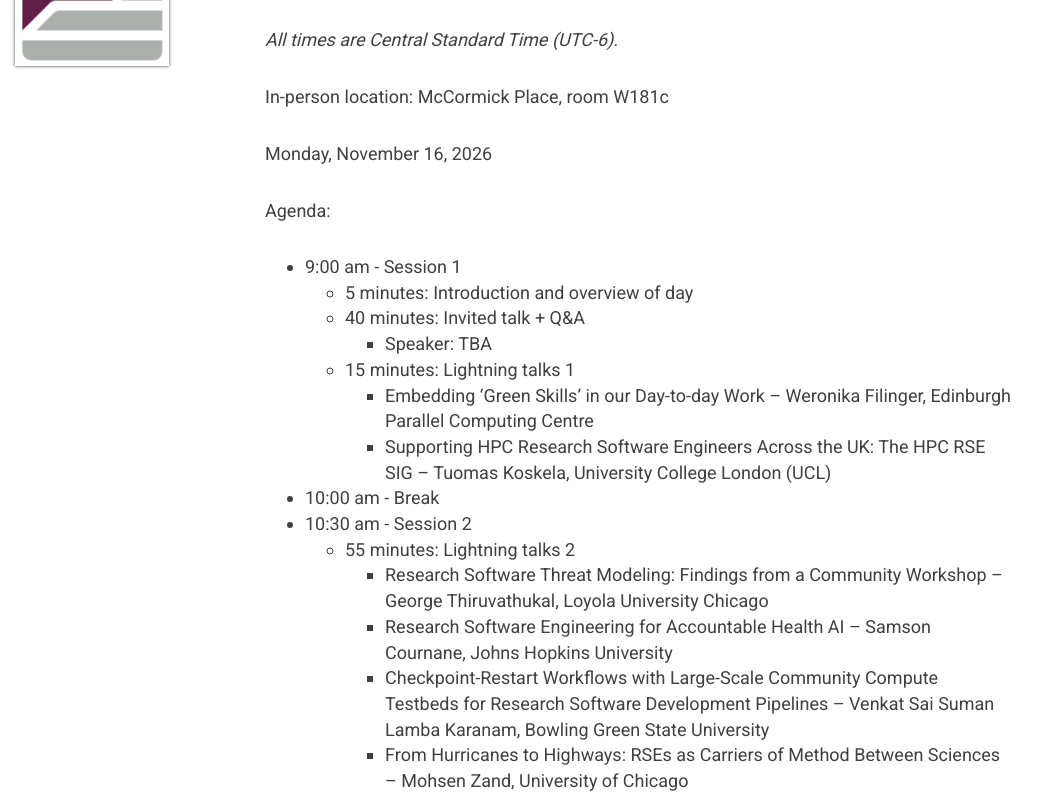
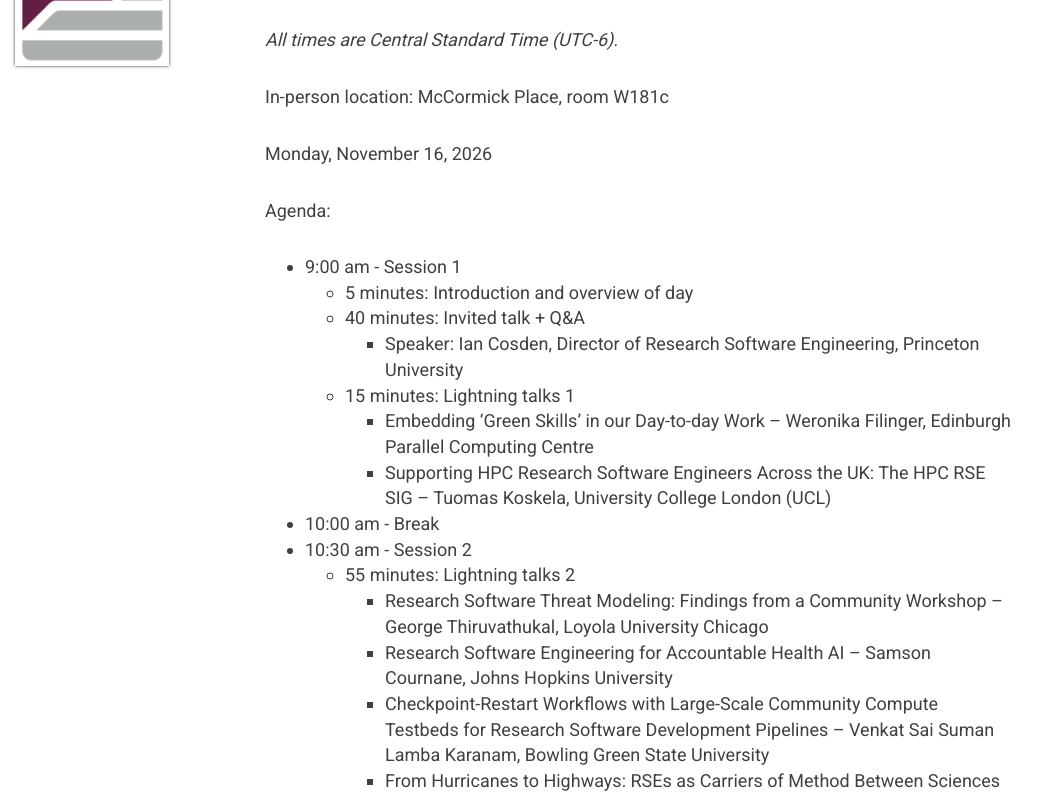
Before and after one commit to USRSE/rse-hpc-2026, a Jekyll site: the page built from pages/agenda.md, in a window 1280 px wide and 900 px high, cut to the strip 104-900 px from the top of the window. Shown: the whole strip, without its empty margins (0-1060 px from the left). Built offline with Jekyll 4.4.1, drawn with Linux system fonts in a browser that asks for light colours; nearby versions of some CDN libraries.

Commit message:
Add Cosden as invited speaker

```diff
--- a/pages/agenda.md
+++ b/pages/agenda.md
@@ -14,7 +14,7 @@ Agenda:
 - 9:00 am - Session 1
     - 5 minutes: Introduction and overview of day
     - 40 minutes: Invited talk + Q&A
-        - Speaker:  TBA
+        - Speaker:  Ian Cosden, Director of Research Software Engineering, Princeton University
     - 15 minutes: Lightning talks 1
         - Embedding ‘Green Skills’ in our Day-to-day Work -- Weronika Filinger, Edinburgh Parallel Computing Centre
         - Supporting HPC Research Software Engineers Across the UK: The HPC RSE SIG -- Tuomas Koskela, University College London (UCL)
```
